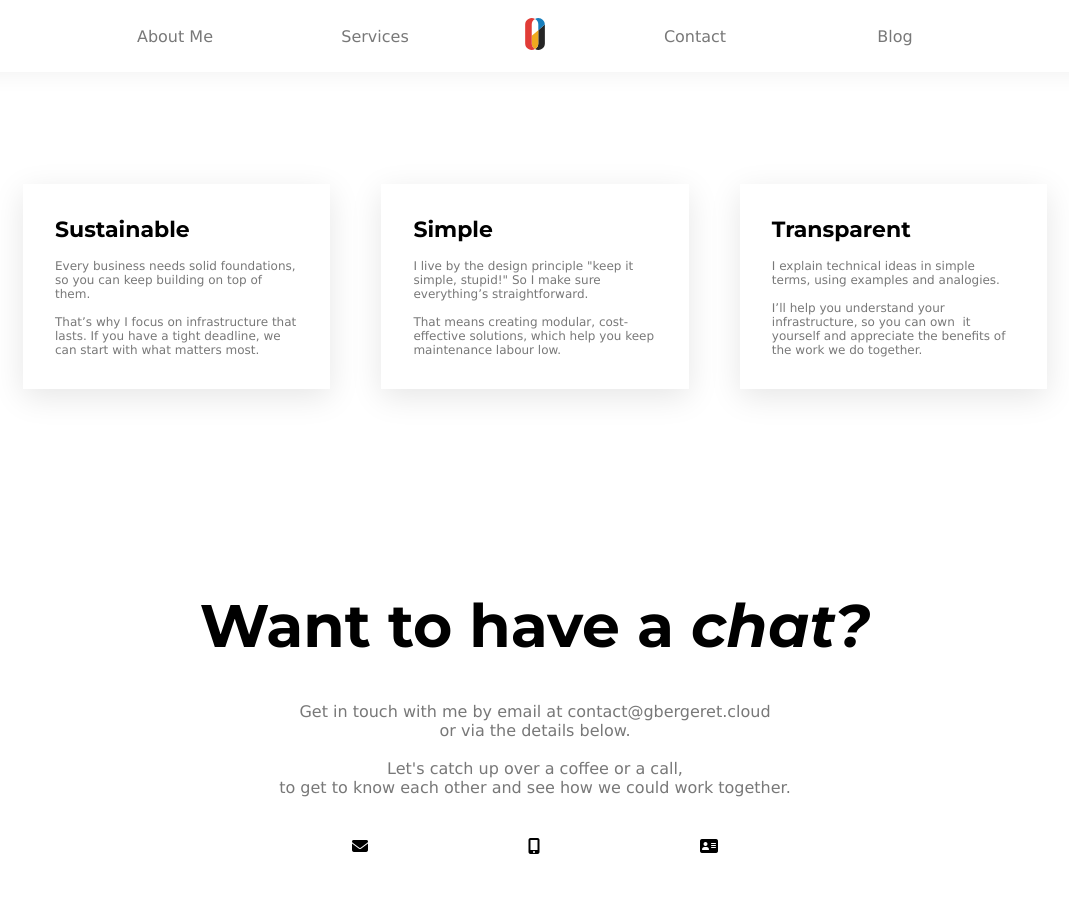
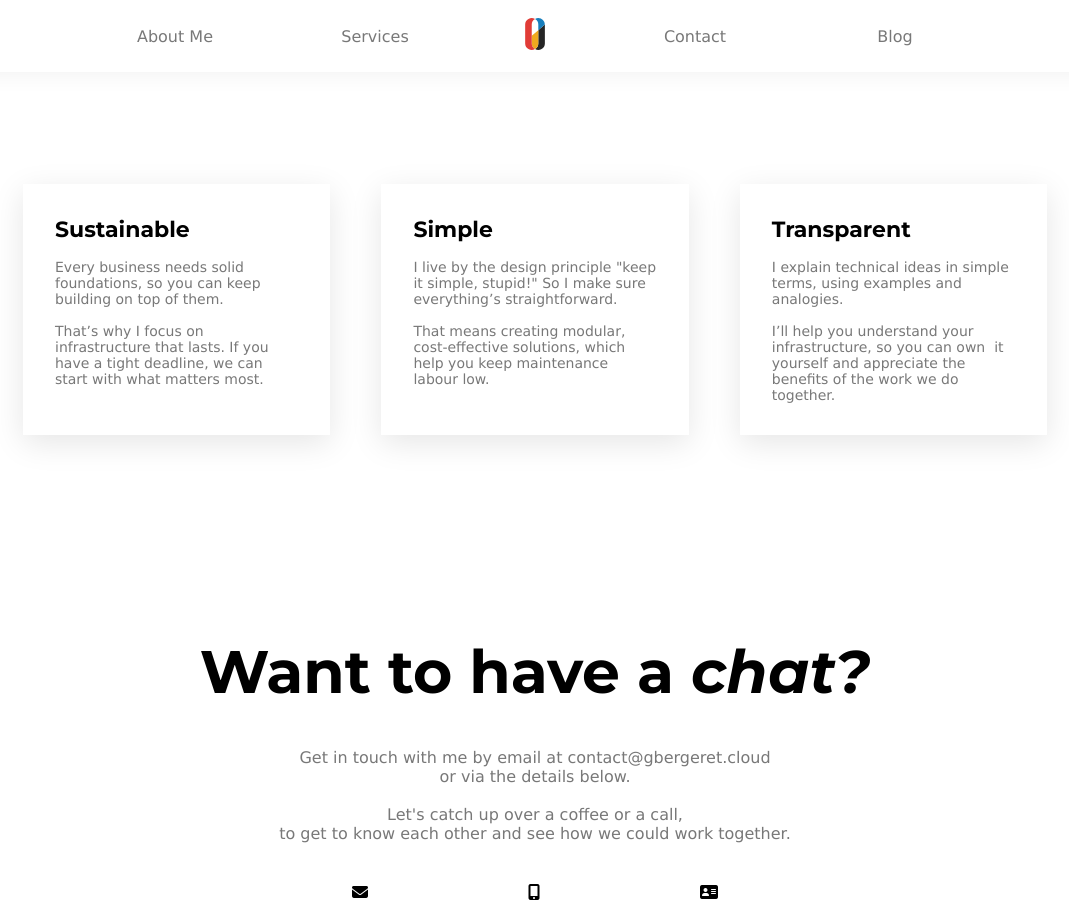
Before and after one commit to gbergeret-cloud/website, a Jekyll site: the page built from index.html, in a window 1280 px wide and 900 px high, scrolled down 816 px. Shown: the whole window, without its empty margins (105-1174 px from the left). Built offline with Jekyll 4.4.1, drawn with Linux system fonts in a browser that asks for light colours; nearby versions of some CDN libraries; comment, search, counter and statistics services are not loaded.

Commit message:
correct size card text

```diff
--- a/assets/custom.css
+++ b/assets/custom.css
@@ -123,6 +123,10 @@ address {
 
 .text-xl {
   font-size: 2rem;
+}
+
+.text-s {
+  font-size: 0.875rem;
 }
 
 .text-xs {
--- a/index.html
+++ b/index.html
@@ -26,7 +26,7 @@ permalink: /
     <div class="card value">
       <img class="preview" src="https://source.unsplash.com/random">
       <h4>Sustainable</h4>
-      <p class="text-xs">
+      <p class="text-s">
         Every business needs solid foundations,
         so you can keep building on top of them.
         <br/><br/>
@@ -37,7 +37,7 @@ permalink: /
     <div class="card value">
       <img class="preview" src="https://source.unsplash.com/random">
       <h4>Simple</h4>
-      <p class="text-xs">
+      <p class="text-s">
         I live by the design principle "keep it simple, stupid!" So I make sure everything’s straightforward.
         <br/><br/>
         That means creating modular,
@@ -47,7 +47,7 @@ permalink: /
     <div class="card value">
       <img class="preview" src="https://source.unsplash.com/random">
       <h4>Transparent</h4>
-      <p class="text-xs">
+      <p class="text-s">
         I explain technical ideas in simple terms, using examples and analogies.
         <br/><br/>
         I’ll help you understand your infrastructure, so you can own  it yourself and appreciate the benefits of the work we do together.
```
